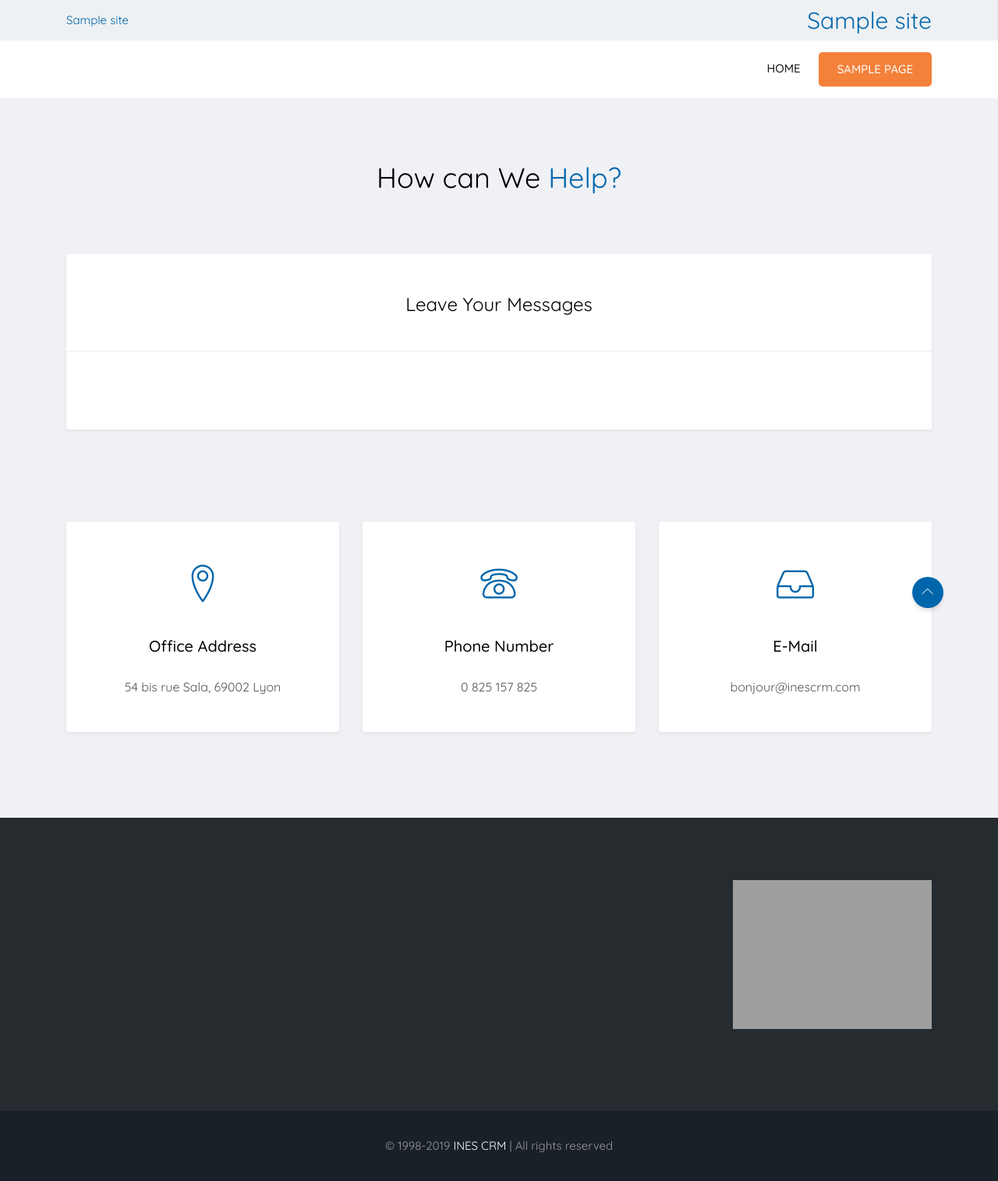
After one commit to pfeo-inescrm-com/dev-on-wp, a WordPress theme: template themes/inesdevhub/page-contact-1.php in a window 1280 px wide. The commit adds this page. Shown: the whole page at 78% size. Run offline with PHP 8.4 and a stand-in for WordPress, Linux system fonts and the light colour scheme; the site name, menu and one post (Sample post) are stand-ins, and other content is empty; grey boxes are pictures that could not be loaded.

Commit message:
Modified page contact template

```diff
--- /dev/null
+++ b/themes/inesdevhub/page-contact-1.php
@@ -0,0 +1,129 @@
+<?php
+/**
+ * Template Name: Contact #1
+ *
+ * @package Ines CRM Developer Hub
+ * @subpackage inesdevhub
+ * @since version 0.1.1
+ */
+
+?>
+
+<?php get_header(); ?>
+
+<?php //get_template_part('template-parts/breadcrum-area-fullwidth'); ?>
+
+<!--================================
+    START MAIN WRAPPER
+    =================================-->
+<div id="primary" class="content-area">
+    <main id="main" class="site-main">
+
+        <section class="contact-area section--padding">
+            <div class="container">
+
+                <!-- start page title -->
+                <div class="row">
+                    <div class="col-md-12">
+                        <div class="section-title">
+                            <h1>
+                                <?php _e('How can We <span class="highlighted">Help?</span>', 'inesdevhub'); ?>
+                            </h1>
+                            <p>
+                                <?php //_e('Subtitle here', 'inesdevhub'); ?>
+                            </p>
+                        </div>
+                    </div>
+                </div>
+                <!-- end page title -->
+
+                <!-- start ninja form -->
+                <div class="row">
+                    <div class="col-md-12">
+                        <div class="contact_form cardify">
+                            <div class="contact_form__title">
+                                <h3><?php _e('Leave Your Messages', 'inesdevhub'); ?></h3>
+                            </div>
+
+                            <div class="row">
+                                <div class="col-md-8 offset-md-2">
+                                    <div class="contact_form--wrapper">
+                                        <?php
+                                        /**
+                                         * Ninja Forms plugin
+                                         * required
+                                         */
+                                        echo do_shortcode('[ninja_form id=3]');
+                                        ?>
+                                    </div>
+                                </div>
+                                <!-- end /.col-md-8 -->
+                            </div>
+                            <!-- end /.row -->
+                        </div>
+                        <!-- end /.contact_form -->
+                    </div>
+                    <!-- end /.col-md-12 -->
+                </div>
+                <!-- end ninja form -->
+
+                                <!-- spacer -->
+                                <div class="clearfix mt-5 mb-5">&nbsp;</div>
+
+                <!-- start cards -->
+                <div class="row">
+                    <div class="col-lg-4 col-md-6">
+                        <div class="contact_tile">
+                            <span class="tiles__icon lnr lnr-map-marker"></span>
+                            <h4 class="tiles__title">
+                                <?php _e('Office Address', 'inesdevhub'); ?>
+                            </h4>
+                            <div class="tiles__content">
+
+                                <p><?php _e('54 bis rue Sala, 69002 Lyon', 'inesdevhub'); ?></p>
+                            </div>
+                        </div>
+                    </div>
+                    <!-- end /.col-lg-4 col-md-6 -->
+
+                    <div class="col-lg-4 col-md-6">
+                        <div class="contact_tile">
+                            <span class="tiles__icon lnr lnr-phone"></span>
+                            <h4 class="tiles__title">
+                                <?php _e('Phone Number', 'inesdevhub'); ?>
+                            </h4>
+                            <div class="tiles__content">
+                                <p>0 825 157 825</p>
+                            </div>
+                        </div>
+                        <!-- end /.contact_tile -->
+                    </div>
+                    <!-- end /.col-lg-4 col-md-6 -->
+
+                    <div class="col-lg-4 col-md-6">
+                        <div class="contact_tile">
+                            <span class="tiles__icon lnr lnr-inbox"></span>
+                            <h4 class="tiles__title">
+                                <?php _e('E-Mail', 'inesdevhub'); ?>
+                            </h4>
+                            <div class="tiles__content">
+                                <p>bonjour@inescrm.com</p>
+                            </div>
+                        </div>
+                        <!-- end /.contact_tile -->
+                    </div>
+                    <!-- end /.col-lg-4 col-md-6 -->
+                </div>
+                <!-- end cards -->
+
+
+            </div>
+        </section>
+
+    </main>
+</div>
+<!--================================
+                    END MAIN WRAPPER
+                    =================================-->
+
+<?php get_footer(); ?>
--- a/themes/inesdevhub/page-contact.php
+++ b/themes/inesdevhub/page-contact-2.php
@@ -1,10 +1,10 @@
 <?php
 /**
- * Template Name: Contact
+ * Template Name: Contact #2
  *
  * @package Ines CRM Developer Hub
  * @subpackage inesdevhub
- * @since version 0.1.0
+ * @since version 0.1.1
  */
 
 ?>
@@ -98,7 +98,7 @@
                                          * Ninja Forms plugin
                                          * required
                                          */
-                                        echo do_shortcode('[ninja_form id=2]');
+                                        echo do_shortcode('[ninja_form id=3]');
                                         ?>
                                     </div>
                                 </div>
--- a/themes/inesdevhub/page-home.php
+++ b/themes/inesdevhub/page-home.php
@@ -261,7 +261,7 @@ $home_url = home_url('/');
                         <?php //_e('Increase efficiency. Get the most out of your tools in a few clicks.', 'inesdevhub'); ?>
                     <!-- Gagnez en efficacité. Tirez le meilleur de vos outils en quelques clics. -->
                     <!-- </h4> -->
-                    <a href="<?php echo $home_url . _x('contact-us', 'url', 'inesdevhub');  ?>" class="btn btn--lg btn--round btn--white callto-action-btn">
+                    <a href="<?php //echo $home_url . _x('contact-us', 'url', 'inesdevhub');?>https://marketplace.inescrm.com/contactez-nous/" class="btn btn--lg btn--round btn--white callto-action-btn">
                     <strong>
                         <?php _e('Contact us', 'inesdevhub'); ?>
                     </strong>
```
Also changed, not shown: 4 other files.
